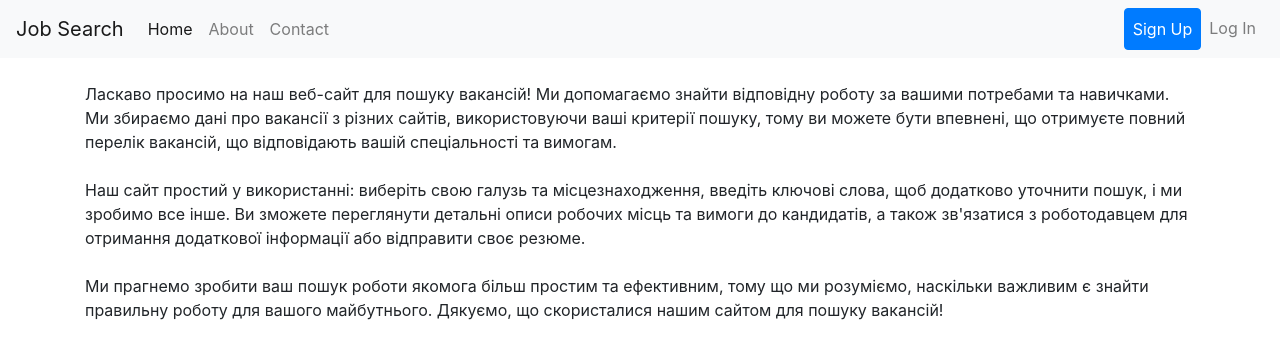
After one commit to kradt/found-offer, a Flask app: template src/root/templates/base.html in a window 1280 px wide. The commit adds this page. Shown: the top 359 px of the page. Run offline with Flask 2, Linux system fonts and the light colour scheme; the template is opened without the code that fills it, so the values that code supplies are empty; some libraries are stand-ins or nearby versions.

Commit message:
add wtform

```diff
--- a/src/__init__.py
+++ b/src/__init__.py
@@ -1,4 +1,4 @@
-from flask import Flask, redirect, url_for
+from flask import Flask
 from src.config import Config
 
 
@@ -7,13 +7,11 @@ def create_app():
 	app = Flask(__name__)
 	app.config.from_object(Config)
 
-	@app.route("/")
-	def index():
-		return redirect(url_for("auth_bp.login"))
-
 	from src.auth.routes import auth_bp
 	from src.search.routes import search_bp
+	from src.root.routes import root_bp
 
+	app.register_blueprint(root_bp, url_prefix="/")
 	app.register_blueprint(auth_bp, url_prefix="/auth")
 	app.register_blueprint(search_bp, url_prefix="/search")
 
--- a/src/auth/templates/base.html
+++ b/src/auth/templates/base.html
@@ -46,6 +46,7 @@
 
     <div class="container mt-4">
       {% block content %}
+
       {% endblock %}
     </div>
 
--- a/src/config.py
+++ b/src/config.py
@@ -1,4 +1,6 @@
+import secrets
 
 
 class Config:
 	DEBUG = True
+	SECRET_KEY = secrets.token_hex()
--- /dev/null
+++ b/src/root/static/css/main.css
@@ -0,0 +1,4 @@
+body{
+	margin: 0;
+	padding: 0;
+}
--- /dev/null
+++ b/src/root/templates/base.html
@@ -0,0 +1,71 @@
+<!DOCTYPE html>
+<html lang="en">
+  <head>
+  	{% block head %}
+
+    <meta charset="UTF-8">
+    <meta name="viewport" content="width=device-width, initial-scale=1.0">
+    <meta http-equiv="X-UA-Compatible" content="ie=edge">
+    <!-- Bootstrap CSS -->
+    <link rel="stylesheet" href="https://maxcdn.bootstrapcdn.com/bootstrap/4.5.2/css/bootstrap.min.css">
+    <link rel="stylesheet" type="text/css" href="{{ url_for('auth_bp.static', filename='css/main.css') }}">
+    {% endblock %}
+    <title>Job Search</title>
+  </head>
+  <body>
+
+<header>
+    <nav class="navbar navbar-expand-lg navbar-light bg-light">
+        <a class="navbar-brand" href="#">Job Search</a>
+            <button class="navbar-toggler" type="button" data-toggle="collapse" data-target="#navbarNav" aria-controls="navbarNav" aria-expanded="false" aria-label="Toggle navigation">
+                <span class="navbar-toggler-icon"></span>
+            </button>
+        <div class="collapse navbar-collapse" id="navbarNav">
+            <ul class="navbar-nav mr-auto">
+                <li class="nav-item active">
+                    <a class="nav-link" href="#">Home <span class="sr-only">(current)</span></a>
+                </li>
+                <li class="nav-item">
+                    <a class="nav-link" href="#">About</a>
+                </li>
+                <li class="nav-item">
+                    <a class="nav-link" href="#">Contact</a>
+                </li>
+              </ul>
+              <ul class="navbar-nav">
+                <li class="nav-item">
+                    <a class="nav-link btn btn-primary" style="color:white" href="{{ url_for('auth_bp.register') }}">Sign Up</a>
+                </li>
+                <li class="nav-item">
+                    <a class="nav-link" href="{{ url_for('auth_bp.login') }}">Log In</a>
+                </li>
+            </ul>
+        </div>
+    </nav>
+</header>
+
+    <div class="container mt-4">
+        {% block content %}
+            <p>
+              	Ласкаво просимо на наш веб-сайт для пошуку вакансій! Ми допомагаємо знайти відповідну роботу за вашими потребами та навичками. Ми збираємо дані про вакансії з різних сайтів, використовуючи ваші критерії пошуку, тому ви можете бути впевнені, що отримуєте повний перелік вакансій, що відповідають вашій спеціальності та вимогам.<br><br>
+
+            	Наш сайт простий у використанні: виберіть свою галузь та місцезнаходження, введіть ключові слова, щоб додатково уточнити пошук, і ми зробимо все інше. Ви зможете переглянути детальні описи робочих місць та вимоги до кандидатів, а також зв'язатися з роботодавцем для отримання додаткової інформації або відправити своє резюме.<br><br>
+
+            	Ми прагнемо зробити ваш пошук роботи якомога більш простим та ефективним, тому що ми розуміємо, наскільки важливим є знайти правильну роботу для вашого майбутнього. Дякуємо, що скористалися нашим сайтом для пошуку вакансій!<br><br>
+            </p>
+        {% endblock %}
+
+    </div>
+
+    <!-- Bootstrap JS -->
+    {% block scripts %}
+
+    <script src="https://code.jquery.com/jquery-3.5.1.slim.min.js"></script>
+
+	<script src="https://cdn.jsdelivr.net/npm/popper.js@1.16.0/dist/umd/popper.min.js"></script>
+
+	<script src="https://maxcdn.bootstrapcdn.com/bootstrap/4.5.2/js/bootstrap.min.js"></script>
+
+	{% endblock %}
+  </body>
+</html>
```
Also changed, not shown: src/auth/forms.py (added, +11 -0 lines), src/auth/routes.py (+5 -3 lines), src/auth/templates/register.html (+9 -12 lines), src/root/routes.py (added, +9 -0 lines).
